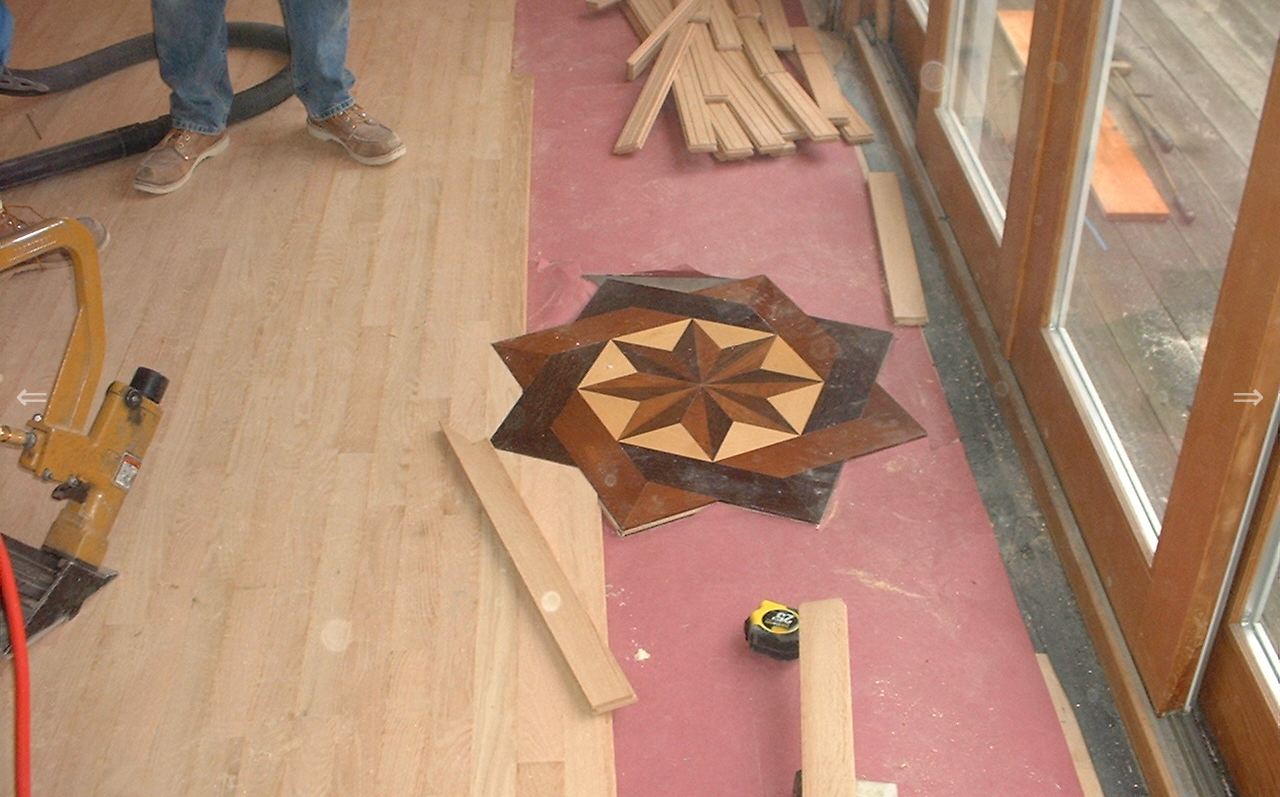
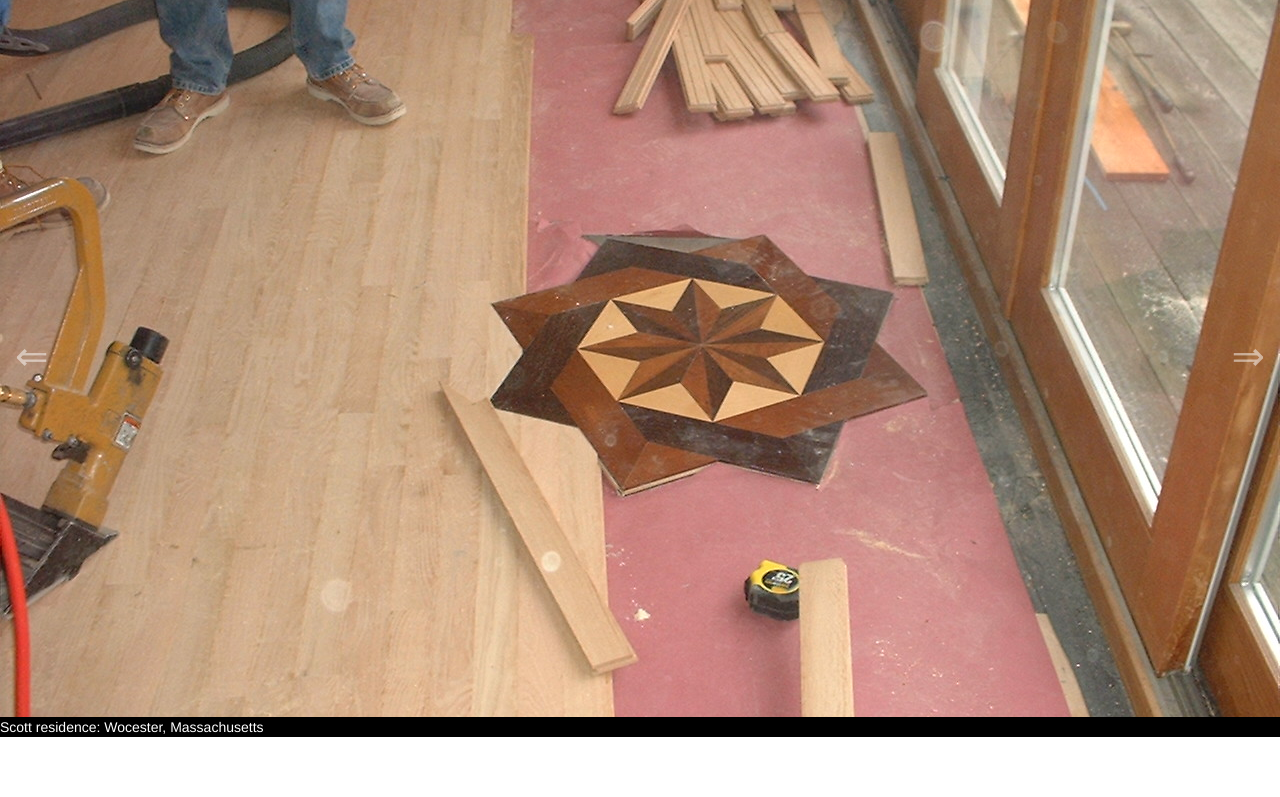
Before and after one commit to atn362/desWebsite, a website: page gallery.html in a window 1280 px wide. Shown: the part 83-880 px from the top of the page. After the commit the page ends 820 px from the top, so only its background shows below. Drawn offline with nearby package versions, Linux system fonts and the light colour scheme.

Commit message:
updating

```diff
--- a/gallery.css
+++ b/gallery.css
@@ -12,7 +12,7 @@ body {
 
 .carousel {
     width: 100vw;
-    height: 100vh;
+    height: 90vh;
     position: relative;
 }
 
@@ -166,3 +166,8 @@ body {
     border-radius: 5%;
     margin-bottom: 15px;
 }
+
+figcaption {
+    background-color: black;
+    color: white;
+}
--- a/gallery.html
+++ b/gallery.html
@@ -76,12 +76,17 @@
 
                 <li class="slide" data-active>
                     <img src="./images/DSCF0009.JPG" alt="Flooring Picture 3">
+                    <figcaption>Scott residence: Wocester, Massachusetts</figcaption>
                 </li>
                 <li class="slide">
                     <img src="./images/DSCF0016.JPG" alt="Flooring Picture 3">
+                    <figcaption>Scott residence: Wocester, Massachusetts</figcaption>
+
                 </li>
                 <li class="slide">
                     <img src="./images/Picture014.jpg" alt="Flooring Picture 3">
+                    <figcaption>Scott residence: Wocester, Massachusetts</figcaption>
+
                 </li>
             </ul>
         </div>
--- a/style.css
+++ b/style.css
@@ -10,7 +10,7 @@
 }
 
 .header {
-    width: 100%;
+    width: 100vw;
     height: 80px;
     display: block;
     background-color: #101010;
```
Also changed, not shown: index.html (+1 -1 lines).
